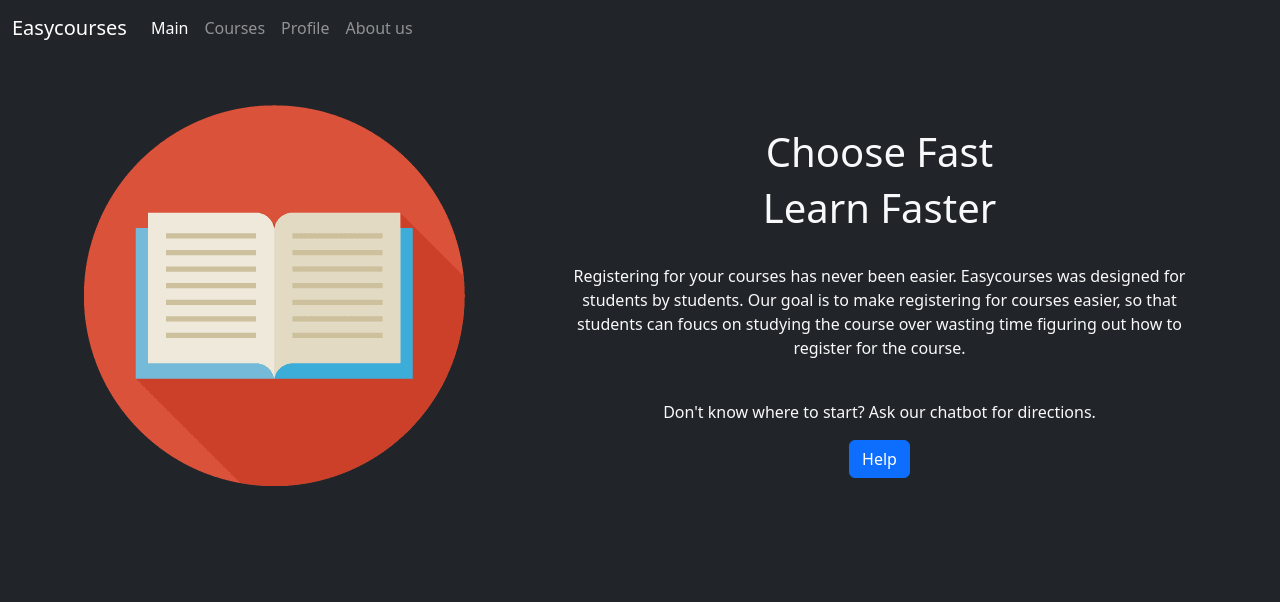
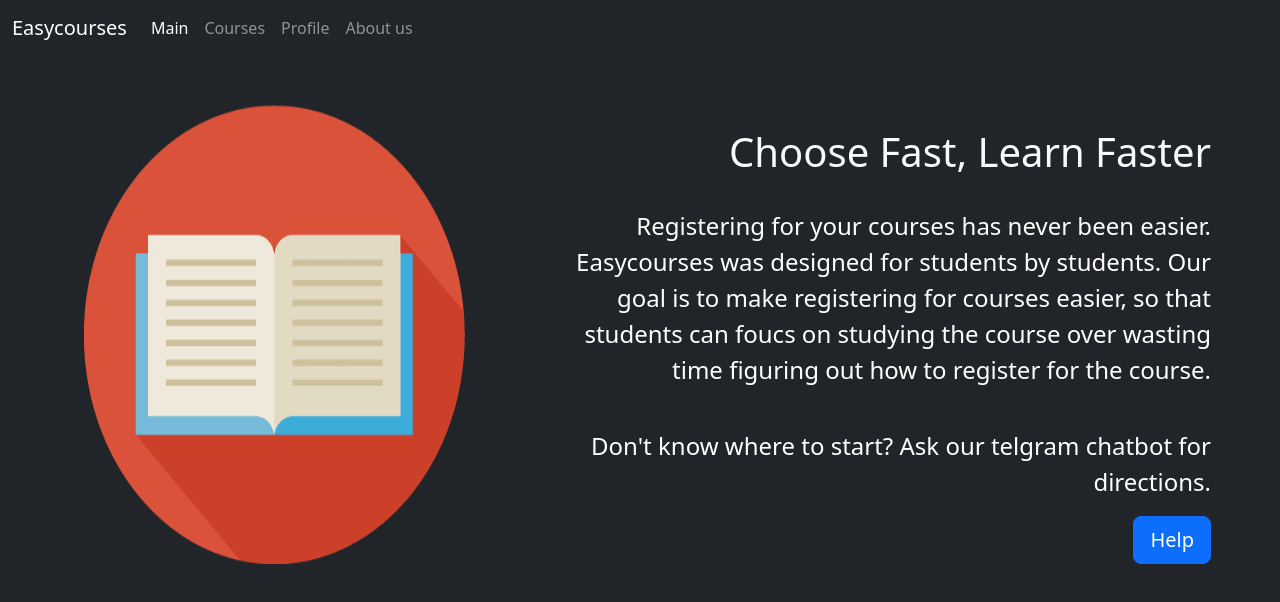
Before and after one commit to sanarkk/EasyCourses_Hackathon, a React (Create React App) app in the folder hackathon/: page / in a window 1280 px wide. Shown: the top 602 px of the page. Built offline with nearby package versions, Linux system fonts and the light colour scheme.

Commit message:
Text bigger and aligned right

```diff
--- a/hackathon/src/Home.jsx
+++ b/hackathon/src/Home.jsx
@@ -31,22 +31,21 @@ const Home = () => {
       </nav>
 
       <div>
-        <section class = "p-5 text-light text-center">
+        <section class = "p-5 text-light text-right">
           <div class = "container">
             <div class = "d-sm-flex">
               <img class = "img-fluid w-50 mr-5" src={image} alt = ""/>
               <div class = "ml-5">
-                <h1 class = "mt-4">Choose Fast</h1>
-                <h1>Learn Faster</h1>
+                <h1 class = "mt-4">Choose Fast, Learn Faster</h1>
                 <br></br>
-                <p>
+                <p class = "paragraph-us text-right">
                   Registering for your courses has never been easier. Easycourses was designed for students by students. Our goal is to make registering for courses easier, so that students can foucs on studying the course over wasting time figuring out how to register for the course.
                 </p>
                 <br></br>
-                <p>
-                  Don't know where to start? Ask our chatbot for directions.
+                <p class = "paragraph-us text-right">
+                  Don't know where to start? Ask our telgram chatbot for directions.
                 </p>
-                <button class = "btn btn-primary">Help</button>
+                <button class = "btn btn-primary btn-lg">Help</button>
               </div>
             </div>
           </div>
```
